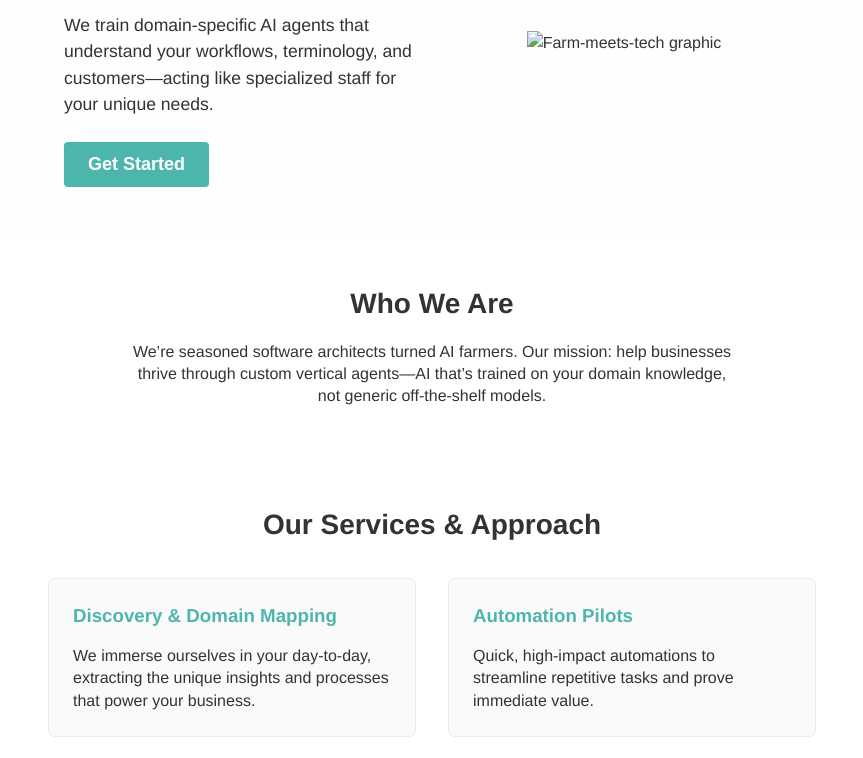
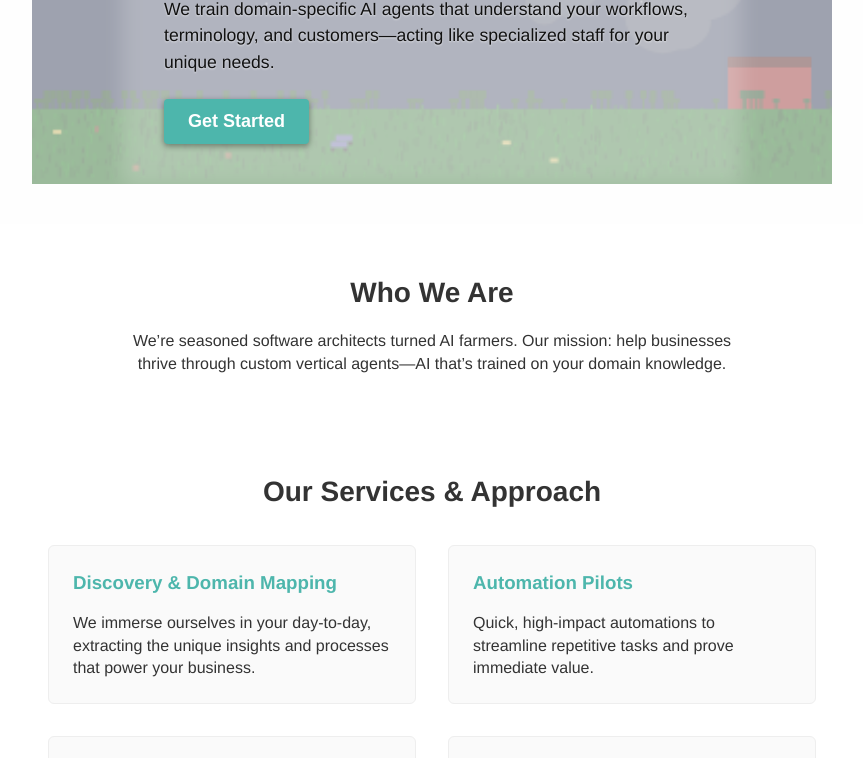
Before and after one commit to gitlevich/gitlevich.github.io, a website built with webpack: page index.html in a window 1280 px wide. Shown: the part 219-977 px from the top of the page, without its empty margins (208-1071 px from the left). Built offline with nearby package versions, Linux system fonts and the light colour scheme; files whose address does not match are found by name.

Commit message:
animation

```diff
--- a/css/style.css
+++ b/css/style.css
@@ -44,7 +44,7 @@ body {
   height: auto;
 }
 
-/* Nav + Toggle */
+/* Nav */
 .nav {
   display: flex;
   align-items: center;
@@ -58,6 +58,7 @@ body {
   font-weight: 700;
 }
 
+/* Primary Button */
 .btn-primary {
   background: var(--accent-color);
   color: #fff;
@@ -68,32 +69,30 @@ body {
   font-weight: 600;
   font-size: 1.125rem;
 }
-
 .btn-primary:hover {
   background: #469e95;
 }
 
-/* Hamburger button (hidden on desktop) */
-.nav-toggle {
-  display: none;
-  background: none;
-  border: none;
-  font-size: 1.5rem;
-  cursor: pointer;
-  margin-left: 1rem;
+/* Hero */
+.hero {
+  position: relative;   /* so we can absolutely place ratio container behind content */
+  padding: 2rem 1rem;
+  background: #fefefe;
+  overflow: hidden;     /* hide any absolute overflow */
 }
 
-/* Hero */
-.hero {
-  padding: 2rem 1rem;
-  background: #fefefe;
+.hero-content .btn-primary {
+  box-shadow: 0 2px 6px rgba(0, 0, 0, 0.4);
 }
 
+/* The hero content (text, image) on top, z-index:2 */
 .hero-content-wrap {
+  position: relative;
   display: flex;
   flex-wrap: wrap;
   align-items: center;
   justify-content: center;
+  z-index: 2;
 }
 
 .hero-content {
@@ -106,6 +105,8 @@ body {
 .hero-content h1 {
   font-size: 2rem;
   margin-bottom: 1rem;
+  color: #111; /* darker than #333 */
+  text-shadow: 0 1px 2px rgba(255,255,255,0.7);
 }
 
 .hero-content p {
@@ -120,41 +121,93 @@ body {
   margin: 1rem;
   text-align: center;
 }
-
 .hero-graphic img {
   max-width: 100%;
   height: auto;
 }
 
+/* The partial-width ratio container behind hero text,
+   never narrower than 600px, same max as .container (800px),
+   with aspect ratio 8:3, 40% opacity, no vertical squish. */
+
+.hero-ratio-container {
+  position: absolute;
+  top: 2rem;
+  left: 50%;
+  transform: translateX(-50%);
+  width: 100%;
+  max-width: 800px;     /* same as .container’s max-width */
+  min-width: 600px;     /* never narrower than 600px */
+  aspect-ratio: 8 / 3;  /* keeps 384×144 shape */
+  opacity: 0.4;         /* 40% */
+  pointer-events: none; /* text remains clickable */
+  z-index: 1;
+  background: #000;     /* fallback if canvas is blank */
+  overflow: hidden;
+}
+.hero-ratio-container canvas {
+  position: absolute;
+  top: 0;
+  left: 0;
+  width: 100%;
+  height: 100%;
+  display: block;
+  background: #222; /* fallback if not drawn yet */
+  filter: brightness(0.9) contrast(1.1);
+}
+
+.hero-content h1,
+.hero-content p {
+  color: #111; /* stronger than #333 */
+  text-shadow: 0 1px 2px rgba(255, 255, 255, 0.6);
+}
+.hero-content {
+  background: rgba(255, 255, 255, 0.2); /* or 0.7, etc. */
+  border-radius: 6px;
+  padding: 1rem;
+  display: inline-block; /* so it only spans the text area */
+}
+.hero-content {
+  position: relative;
+  z-index: 2;
+  padding: 2rem; /* or adjust to taste */
+  background: transparent; /* remove any old background if present */
+}
+
+/* Blurred edge “card” behind the text */
+.hero-content::before {
+  content: "";
+  position: absolute;
+  top: -10px; left: -10px; right: -10px; bottom: -10px;
+  background: rgba(255, 255, 255, 0.2);
+  filter: blur(10px);
+  border-radius: 8px;
+  z-index: -1; /* behind the actual text */
+}
 /* Who We Are */
 .who-we-are {
   padding: 3rem 1rem;
   text-align: center;
 }
-
 .who-we-are h2 {
   font-size: 1.75rem;
   margin-bottom: 1rem;
 }
-
 .who-we-are p {
   max-width: 600px;
   margin: 0 auto;
   line-height: 1.4;
 }
 
-/* Services / Approach */
+/* Services */
 .services {
   padding: 3rem 1rem;
   text-align: center;
 }
-
 .services h2 {
   font-size: 1.75rem;
   margin-bottom: 2rem;
 }
-
-/* 2 columns on desktop, override to 1 column on small screens */
 .service-grid {
   display: grid;
   grid-template-columns: 1fr 1fr;
@@ -162,7 +215,6 @@ body {
   max-width: 1000px;
   margin: 0 auto;
 }
-
 .service-item {
   background: #fafafa;
   border-radius: 6px;
@@ -171,7 +223,6 @@ body {
   border: 1px solid #eee;
   line-height: 1.4;
 }
-
 .service-item h3 {
   margin-bottom: 1rem;
   color: var(--accent-color);
@@ -183,12 +234,10 @@ body {
   background: #f9f9f9;
   text-align: center;
 }
-
 .cases h2 {
   font-size: 1.75rem;
   margin-bottom: 2rem;
 }
-
 .case-grid {
   display: grid;
   grid-template-columns: repeat(auto-fit, minmax(280px, 1fr));
@@ -196,7 +245,6 @@ body {
   max-width: 1000px;
   margin: 0 auto;
 }
-
 .case-item {
   background: #fff;
   border: 1px solid #eee;
@@ -204,7 +252,6 @@ body {
   padding: 1.5rem;
   text-align: left;
 }
-
 .case-item h3 {
   margin-bottom: 0.75rem;
   color: var(--accent-color);
@@ -215,45 +262,34 @@ body {
   padding: 3rem 1rem;
   text-align: center;
 }
-
 .contact h2 {
   font-size: 1.75rem;
   margin-bottom: 1rem;
 }
-
 .contact p {
   max-width: 600px;
   margin: 0 auto 2rem auto;
   line-height: 1.4;
 }
-
 .contact-form {
   max-width: 600px;
   margin: 0 auto;
   text-align: left;
 }
-
 .form-group {
   margin-bottom: 1rem;
 }
-
 .form-group label {
   display: block;
   font-weight: 600;
   margin-bottom: 0.5rem;
 }
-
 .form-group input,
 .form-group textarea {
   width: 100%;
   padding: 0.5rem;
   border: 1px solid #ccc;
   border-radius: 4px;
-}
-
-.contact-form button {
-  margin-top: 1rem;
-  width: 100%;
 }
 
 /* Footer */
@@ -264,62 +300,26 @@ body {
   border-top: 1px solid #eee;
   margin-top: 3rem;
 }
-
 .footer p {
   font-size: 0.9rem;
   color: #666;
 }
 
 /* Responsive Adjustments */
-
-/* Mobile Nav: hide nav, show hamburger button */
 @media (max-width: 768px) {
-  .nav-toggle {
-    display: block;
-  }
-  .nav {
-    display: none;
-    flex-direction: column;
-    background: #fafafa;
-    padding: 1rem;
-    position: absolute;
-    top: 70px;
-    right: 0;
-    width: 200px;
-    box-shadow: 0 2px 6px rgba(0, 0, 0, 0.2);
-  }
-  .nav.nav--open {
-    display: flex;
-  }
-  .nav a {
-    margin: 1rem 0;
-  }
-  .btn-primary {
-    margin: 1rem 0 0;
-    width: 100%;
-  }
-
-  /* Make hero content stack vertically */
   .hero-content-wrap {
     flex-direction: column;
   }
-
-  /* Force Services grid to 1 column on smaller screens */
+  /* If screen <768px wide but min-width is 600px for ratio container,
+     it might horizontally overflow. That’s the tradeoff
+     if you truly want “never narrower than 600px.” */
+  .hero-ratio-container {
+    width: 100%;
+    max-width: 800px;
+    min-width: 600px;
+    top: 1rem;
+  }
   .service-grid {
     grid-template-columns: 1fr !important;
   }
 }
-
-/* Desktop: hide hamburger, show nav horizontally */
-@media (min-width: 769px) {
-  .nav-toggle {
-    display: none;
-  }
-  .nav {
-    display: flex;
-    position: static;
-    box-shadow: none;
-    width: auto;
-    padding: 0;
-  }
-}
--- a/index.html
+++ b/index.html
@@ -2,39 +2,24 @@
 <html lang="en">
 <head>
   <meta charset="UTF-8" />
-  <meta name="description" content="Agent.Farm — Farm-Raised AI for Your Business" />
-  <meta name="viewport" content="width=device-width, initial-scale=1.0" />
-  <title>Agent.Farm</title>
-  <!-- Link to our external CSS -->
+  <title>Agent.Farm Demo</title>
   <link rel="stylesheet" href="css/style.css" />
-  <link rel="icon" href="favicon.ico" type="image/x-icon" />
 </head>
 <body>
-<!-- Header -->
 <header class="header">
   <div class="container header-content">
-    <div class="logo">
-      <!-- Logo Example (replace with your actual logo file) -->
-      <img src="img/logo.svg" alt="Agent.Farm logo" class="logo-img" />
-    </div>
-
-    <!-- Hamburger button (hidden on desktop) -->
-    <button class="nav-toggle" onclick="toggleNav()">☰</button>
-
-    <!-- Navigation links; hidden on mobile until toggle -->
-    <nav class="nav" id="mainNav">
+    <img src="img/logo.svg" alt="Agent.Farm Logo" class="logo-img" />
+    <nav class="nav">
       <a href="#services">Services</a>
       <a href="#cases">Case Studies</a>
       <a href="#contact">Contact</a>
-      <button class="btn-primary" onclick="scrollToSection('contact')">
-        Schedule a Free Consult
-      </button>
+      <button class="btn-primary">Consult</button>
     </nav>
   </div>
 </header>
 
 <!-- Hero Section -->
-<section id="hero" class="hero">
+<section class="hero">
   <div class="container hero-content-wrap">
     <div class="hero-content">
       <h1>Farm-Raised AI for Your Business</h1>
@@ -43,29 +28,31 @@
         terminology, and customers—acting like specialized staff for your
         unique needs.
       </p>
-      <button class="btn-primary" onclick="scrollToSection('contact')">
-        Get Started
-      </button>
+      <button class="btn-primary">Get Started</button>
     </div>
-    <div class="hero-graphic">
-      <img src="img/hero_placeholder.png" alt="Farm-meets-tech graphic" />
-    </div>
+  </div>
+
+  <!-- The partial-width ratio container behind text -->
+  <div class="hero-ratio-container">
+    <canvas
+      id="farmCanvas"
+      width="384" height="144"
+    ></canvas>
   </div>
 </section>
 
-<!-- Who We Are -->
+<!-- Example sections for continuity -->
 <section id="who-we-are" class="who-we-are">
   <div class="container">
     <h2>Who We Are</h2>
     <p>
       We’re seasoned software architects turned AI farmers. Our mission:
       help businesses thrive through custom vertical agents—AI that’s
-      trained on your domain knowledge, not generic off-the-shelf models.
+      trained on your domain knowledge.
     </p>
   </div>
 </section>
 
-<!-- Services / Approach -->
 <section id="services" class="services">
   <div class="container">
     <h2>Our Services & Approach</h2>
@@ -102,38 +89,26 @@
   </div>
 </section>
 
-<!-- Case Studies -->
 <section id="cases" class="cases">
   <div class="container">
     <h2>Our Agents in Action</h2>
     <div class="case-grid">
       <div class="case-item">
         <h3>Hardware Store</h3>
-        <p>
-          Automated stock checks, reorders, and tool advice tailored to
-          the store’s unique terminology and inventory structure.
-        </p>
+        <p>Automated stock checks & reorders...</p>
       </div>
       <div class="case-item">
         <h3>Wine Shop</h3>
-        <p>
-          Predictive restocking and personalized wine recommendations
-          aligned with the shop’s tasting profiles and customer
-          preferences.
-        </p>
+        <p>Predictive restocking & personalized wine suggestions...</p>
       </div>
     </div>
   </div>
 </section>
 
-<!-- Contact / CTA -->
 <section id="contact" class="contact">
   <div class="container">
-    <h2>Ready to Cultivate Your Own AI?</h2>
-    <p>
-      Let’s discuss how a custom-trained, domain-focused AI agent can
-      transform your business.
-    </p>
+    <h2>Ready to Grow Your AI?</h2>
+    <p>Let’s discuss how domain-focused AI agents can transform your business.</p>
     <form class="contact-form">
       <div class="form-group">
         <label for="name">Name</label>
@@ -152,14 +127,21 @@
   </div>
 </section>
 
-<!-- Footer -->
 <footer class="footer">
   <div class="container">
     <p>© Agent.Farm. All Rights Reserved.</p>
   </div>
 </footer>
 
-<!-- JavaScript Files -->
-<script src="js/app.js"></script>
+<!-- Scripts: load animation modules + main.js -->
+<script src="js/animation/sky.js"></script>
+<script src="js/animation/grass.js"></script>
+<script src="js/animation/clouds.js"></script>
+<script src="js/animation/barn.js"></script>
+<script src="js/animation/forest.js"></script>
+<script src="js/animation/staticElements.js"></script>
+<script src="js/animation/vehicles.js"></script>
+<script src="js/animation/birds.js"></script>
+<script src="js/animation/main.js"></script>
 </body>
 </html>
--- /dev/null
+++ b/js/animation/barn.js
@@ -0,0 +1,21 @@
+// barn.js
+function drawBarn(ctx, W, H){
+  const horizon = 0.75 * H;
+
+  // Bigger barn
+  const barnW = 40;
+  const barnH = 20;
+  const roofH = 5;
+
+  // Shift to the right (10px from right edge)
+  const barnX = W - barnW - 10;
+  const barnY = horizon - barnH;
+
+  // Walls
+  ctx.fillStyle = 'rgb(150,30,30)';
+  ctx.fillRect(barnX, barnY, barnW, barnH);
+
+  // Roof
+  ctx.fillStyle = 'rgb(70,0,0)';
+  ctx.fillRect(barnX, barnY - roofH, barnW, roofH);
+}
--- /dev/null
+++ b/js/animation/birds.js
@@ -0,0 +1,23 @@
+// birds.js
+// Bird(s) only in daytime.
+
+let birds=[];
+
+function initBirds(W,H){
+  // e.g. 1 bird
+  birds = [
+    { x: Math.random()*W, y:10+Math.random()*15, speed:0.02 }
+  ];
+}
+
+function updateAndDrawBirds(ctx, W, H, hour){
+  const isNight= (hour<6 || hour>=20);
+  if(isNight) return;
+
+  birds.forEach(b => {
+    b.x += b.speed;
+    if(b.x>W+5) b.x= -5;
+    ctx.fillStyle='rgb(200,200,200)';
+    ctx.fillRect(b.x,b.y,2,1);
+  });
+}
--- /dev/null
+++ b/js/animation/clouds.js
@@ -0,0 +1,58 @@
+// clouds.js
+// Arc-based lumps for each cloud, drifting horizontally.
+
+let cloudCount = 5;
+let clouds = [];
+
+function createCloud(W, H) {
+  const w = 30 + Math.random() * 30;
+  const h = 15 + Math.random() * 15;
+  const lumpCount = 3 + Math.floor(Math.random() * 3);
+  const lumps = [];
+  for (let i=0; i<lumpCount; i++){
+    lumps.push({
+      dx: Math.random()*w,
+      dy: Math.random()*h,
+      r: (h*0.3) + Math.random()*(h*0.4)
+    });
+  }
+  return {
+    x: Math.random()*W,
+    y: 5 + Math.random()*40,
+    w, h,
+    lumps,
+    speed: 0.01 + Math.random()*0.015,
+    baseAlpha: 0.4 + Math.random()*0.3
+  };
+}
+
+function initClouds(W, H){
+  clouds = [];
+  for (let i=0; i<cloudCount; i++){
+    clouds.push(createCloud(W, H));
+  }
+}
+
+function drawClouds(ctx, W, H, hour) {
+  const isNight = (hour < 6 || hour >= 20);
+  clouds.forEach(cl => {
+    const dayColor = `rgba(255,255,255,${cl.baseAlpha})`;
+    const nightColor= `rgba(120,120,120,${cl.baseAlpha*0.6})`;
+    ctx.fillStyle = isNight ? nightColor : dayColor;
+
+    ctx.beginPath();
+    cl.lumps.forEach(l => {
+      const cx = cl.x + l.dx;
+      const cy = cl.y + l.dy;
+      ctx.moveTo(cx, cy);
+      ctx.arc(cx, cy, l.r, 0, 2*Math.PI);
+    });
+    ctx.fill();
+
+    cl.x += cl.speed;
+    if (cl.x > W + cl.w) {
+      cl.x = -cl.w;
+      cl.y = 5 + Math.random()*40;
+    }
+  });
+}
--- /dev/null
+++ b/js/animation/forest.js
@@ -0,0 +1,29 @@
+// forest.js
+let forestCount = 100; // denser forest
+let forestTrees = [];
+
+function initForest(W, H) {
+  forestTrees = [];
+  for (let i = 0; i < forestCount; i++){
+    forestTrees.push({
+      x: Math.random() * W,
+      isBig: (Math.random() > 0.5)
+    });
+  }
+}
+
+function drawForest(ctx, W, H){
+  const horizon = 0.75 * H;
+  forestTrees.forEach(t => {
+    const trunkH  = t.isBig ? 5 : 3;
+    const leavesH = t.isBig ? 4 : 2;
+
+    ctx.fillStyle = 'rgb(20,60,20)'; // silhouette color
+
+    // trunk
+    ctx.fillRect(t.x, horizon - trunkH, 1, trunkH);
+
+    // leaves
+    ctx.fillRect(t.x - 1, horizon - trunkH - leavesH, 3, leavesH);
+  });
+}
--- /dev/null
+++ b/js/animation/grass.js
@@ -0,0 +1,40 @@
+// grass.js
+// Creates random "color-shifting" blades with no movement, just color variation.
+
+let bladeCount = 1000;
+let blades = [];
+
+function initGrass(W, H) {
+  blades = [];
+  const horizon = 0.75 * H;
+  for (let i = 0; i < bladeCount; i++) {
+    const x = Math.random() * W;
+    const y = horizon + 2 + Math.random() * (H - horizon - 4);
+    blades.push({
+      x,
+      y,
+      h: 2 + Math.random() * 3,
+      colorPhase: Math.random() * 10,
+      colorFreq: 2.0 + Math.random() * 0.5
+    });
+  }
+}
+
+function drawGrass(ctx, W, H, timeSec) {
+  // Fill ground
+  const horizon = 0.75 * H;
+  ctx.fillStyle = 'rgb(23,99,23)';
+  ctx.fillRect(0, horizon, W, H - horizon);
+
+  // Draw each blade as a short line with color wave
+  blades.forEach(b => {
+    const factor = 0.5 + 0.5 * Math.sin(b.colorFreq * timeSec + b.colorPhase);
+    const g = Math.floor(70 + factor * 50);
+    ctx.strokeStyle = `rgb(20,${g},20)`;
+
+    ctx.beginPath();
+    ctx.moveTo(b.x, b.y);
+    ctx.lineTo(b.x, b.y - b.h);
+    ctx.stroke();
+  });
+}
--- /dev/null
+++ b/js/animation/main.js
@@ -0,0 +1,62 @@
+// main.js
+// Ties everything together.
+
+let canvas, ctx, W, H;
+let frameCount = 0;
+let lastTime   = performance.now();
+
+function initAll() {
+  // Grab the <canvas>
+  canvas = document.getElementById('farmCanvas');
+  ctx    = canvas.getContext('2d');
+  W      = canvas.width;
+  H      = canvas.height;
+
+  // Initialize each module
+  initSky();
+  initGrass(W, H);
+  initClouds(W, H);
+  initStaticElements(W, H);
+  initForest(W, H);
+  initVehicles(W, H);
+  initBirds(W, H);
+}
+
+function render(t) {
+  requestAnimationFrame(render);
+  const dt = (t - lastTime)/1000;
+  lastTime= t;
+  frameCount++;
+
+  // Compute hour from local time
+  const now= new Date();
+  const hour= now.getHours() + now.getMinutes()/60;
+
+  // 1) Draw sky (stars if night)
+  drawSky(ctx, W, H, hour, frameCount);
+
+  // 2) Clouds
+  drawClouds(ctx, W, H, hour);
+
+  // 3) Grass (color shifting)
+  drawGrass(ctx, W, H, t/1000);
+
+  // 4) Barn
+  drawBarn(ctx, W, H);
+
+  // 5) Forest
+  drawForest(ctx, W, H);
+
+  // 6) Foreground crates, etc.
+  drawStaticElements(ctx);
+
+  // 7) Vehicles
+  updateAndDrawVehicles(ctx, W, H, hour);
+
+  // 8) Birds (day only)
+  updateAndDrawBirds(ctx, W, H, hour);
+}
+
+// Start everything
+initAll();
+requestAnimationFrame(render);
--- /dev/null
+++ b/js/animation/sky.js
@@ -0,0 +1,57 @@
+// sky.js
+// Defines initSky() and drawSky(), but NOT canvas or ctx directly.
+
+let starCount = 50;
+let stars = [];
+
+// Could also define a simple lerpColor utility here if used only for sky
+function lerpColor(c1, c2, t) {
+  return [
+    c1[0] + (c2[0] - c1[0]) * t,
+    c1[1] + (c2[1] - c1[1]) * t,
+    c1[2] + (c2[2] - c1[2]) * t
+  ];
+}
+
+function getSkyColor(hour) {
+  // Basic day->night color
+  const nightColor = [15, 15, 50];
+  const dayColor   = [135, 206, 235];
+  let frac = (hour < 12) ? (hour / 12) : (1 - ((hour - 12) / 12));
+  return lerpColor(nightColor, dayColor, frac);
+}
+
+// Initialize sky data (e.g., star positions)
+function initSky() {
+  stars = [];
+  for (let i = 0; i < starCount; i++) {
+    stars.push({
+      dx: Math.random(),
+      dy: Math.random() * 0.6
+    });
+  }
+}
+
+function drawStars(ctx, offsetX, W, H) {
+  ctx.fillStyle = 'rgba(255,255,255,0.5)';
+  stars.forEach(st => {
+    let sx = st.dx * W + offsetX;
+    sx = ((sx % W) + W) % W;  // wrap horizontally
+    const sy = st.dy * (0.7 * H);
+    ctx.fillRect(Math.floor(sx), Math.floor(sy), 1, 1);
+  });
+}
+
+function drawSky(ctx, W, H, hour, frameCount) {
+  // Fill background
+  const [rSky,gSky,bSky] = getSkyColor(hour);
+  ctx.fillStyle = `rgb(${rSky},${gSky},${bSky})`;
+  ctx.fillRect(0,0,W,H);
+
+  // If night, draw stars
+  const isNight = (hour < 6 || hour >= 20);
+  if (isNight) {
+    const offsetX = frameCount * 0.0002;
+    drawStars(ctx, offsetX, W, H);
+  }
+}
--- /dev/null
+++ b/js/animation/staticElements.js
@@ -0,0 +1,42 @@
+// staticElements.js
+// Foreground items like hay bales, crates, barrels, scarecrows.
+
+let fgCount=6;
+let fgObjects=[];
+const fgTypes=['hayBale','crate','barrel','scarecrow'];
+
+function initStaticElements(W,H){
+  const horizon= 0.75*H;
+  fgObjects = [];
+  for(let i=0; i<fgCount; i++){
+    fgObjects.push({
+      x: Math.random()*(W-20),
+      y: horizon+2+ Math.random()*(H-horizon-4),
+      type: fgTypes[Math.floor(Math.random()*fgTypes.length)]
+    });
+  }
+}
+
+function drawStaticElements(ctx){
+  fgObjects.forEach(o => {
+    switch(o.type){
+      case 'hayBale':
+        ctx.fillStyle='rgb(200,180,80)';
+        ctx.fillRect(o.x,o.y-2,4,2);
+        break;
+      case 'crate':
+        ctx.fillStyle='rgb(120,80,40)';
+        ctx.fillRect(o.x,o.y-3,3,3);
+        break;
+      case 'barrel':
+        ctx.fillStyle='rgb(100,60,30)';
+        ctx.fillRect(o.x,o.y-3,2,3);
+        break;
+      case 'scarecrow':
+        ctx.fillStyle='rgb(150,150,150)';
+        ctx.fillRect(o.x,o.y-5,1,5);
+        ctx.fillRect(o.x-1,o.y-4,3,1);
+        break;
+    }
+  });
+}
--- /dev/null
+++ b/js/animation/vehicles.js
@@ -0,0 +1,56 @@
+// vehicles.js
+// dayVehicles vs. nightVehicles, plus bigger tractor & harvester.
+
+let dayVehicles = [];
+let nightVehicles = [];
+
+function createVehicleArray(count, W, H, minSpd, maxSpd){
+  const arr=[];
+  const horizon= 0.75*H;
+  for(let i=0; i<count; i++){
+    arr.push({
+      x: Math.random()*W,
+      y: horizon+ Math.random()*(H-horizon-6),
+      speed: minSpd+ Math.random()*(maxSpd-minSpd),
+      type: (Math.random()<0.5)? 'tractor':'harvester'
+    });
+  }
+  return arr;
+}
+
+function initVehicles(W,H){
+  dayVehicles   = createVehicleArray(4, W,H, 0.02,0.04);
+  nightVehicles = createVehicleArray(2, W,H, 0.01,0.02);
+}
+
+function drawTractor(ctx,v){
+  // bigger tractor
+  ctx.fillStyle='rgb(20,20,20)';
+  ctx.fillRect(v.x,   v.y+3, 2,2);
+  ctx.fillRect(v.x+6, v.y+3, 2,2);
+  ctx.fillStyle='rgb(80,80,150)';
+  ctx.fillRect(v.x, v.y, 8,3);
+}
+
+function drawHarvester(ctx,v){
+  // bigger harvester
+  ctx.fillStyle='rgb(20,20,20)';
+  ctx.fillRect(v.x+2, v.y+4, 2,2);
+  ctx.fillRect(v.x+8, v.y+4, 2,2);
+  ctx.fillStyle='rgb(100,100,50)';
+  ctx.fillRect(v.x, v.y, 10,3);
+  ctx.fillStyle='rgb(120,120,60)';
+  ctx.fillRect(v.x-2, v.y+1, 2,2);
+}
+
+function updateAndDrawVehicles(ctx, W, H, hour){
+  const isNight= (hour<6 || hour>=20);
+  const active= isNight? nightVehicles: dayVehicles;
+
+  active.forEach(v=>{
+    v.x += v.speed;
+    if(v.x> W+10) v.x= -10;
+    if(v.type==='tractor') drawTractor(ctx,v);
+    else drawHarvester(ctx,v);
+  });
+}
```
Also changed, not shown: animation.html (added, +41 -0 lines).
